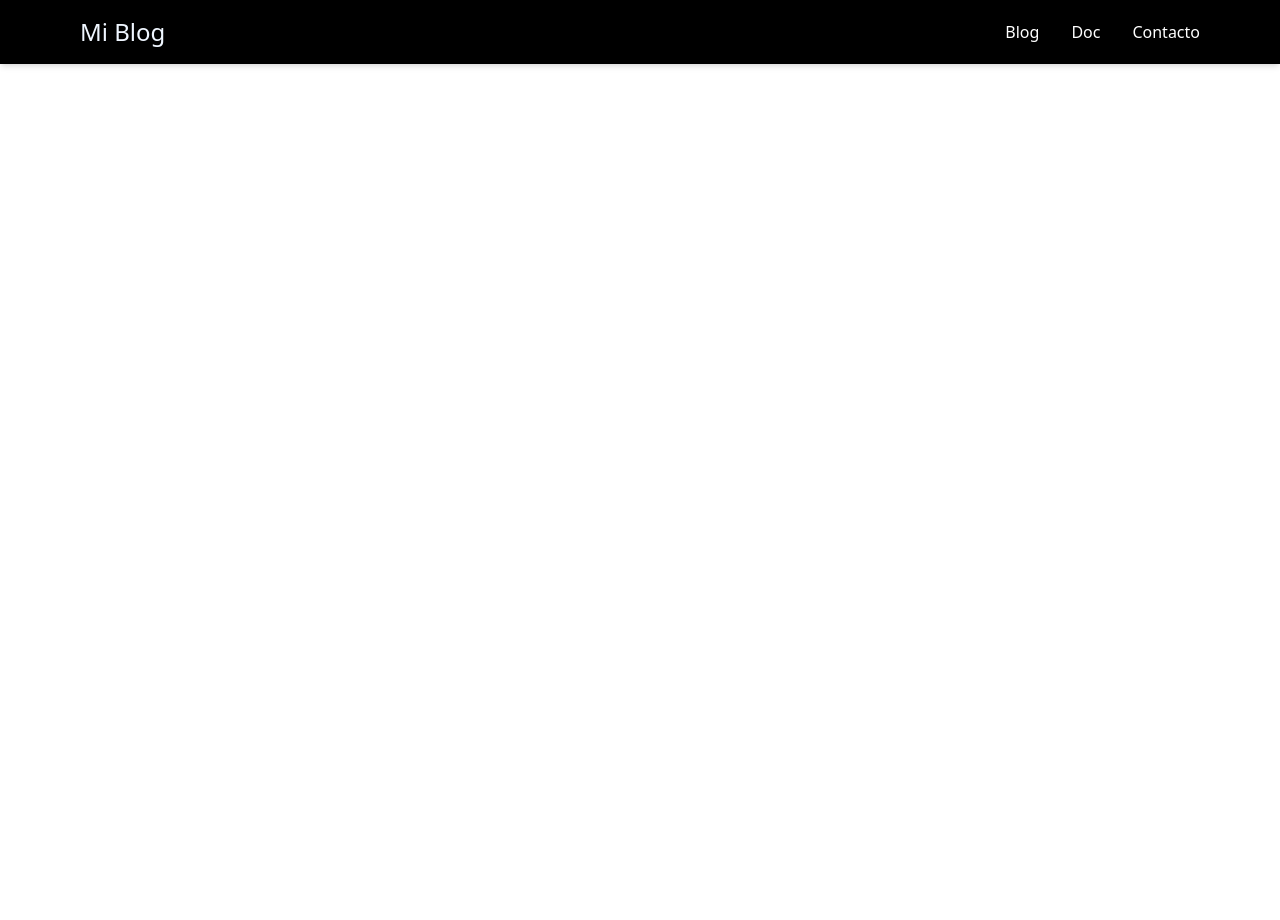
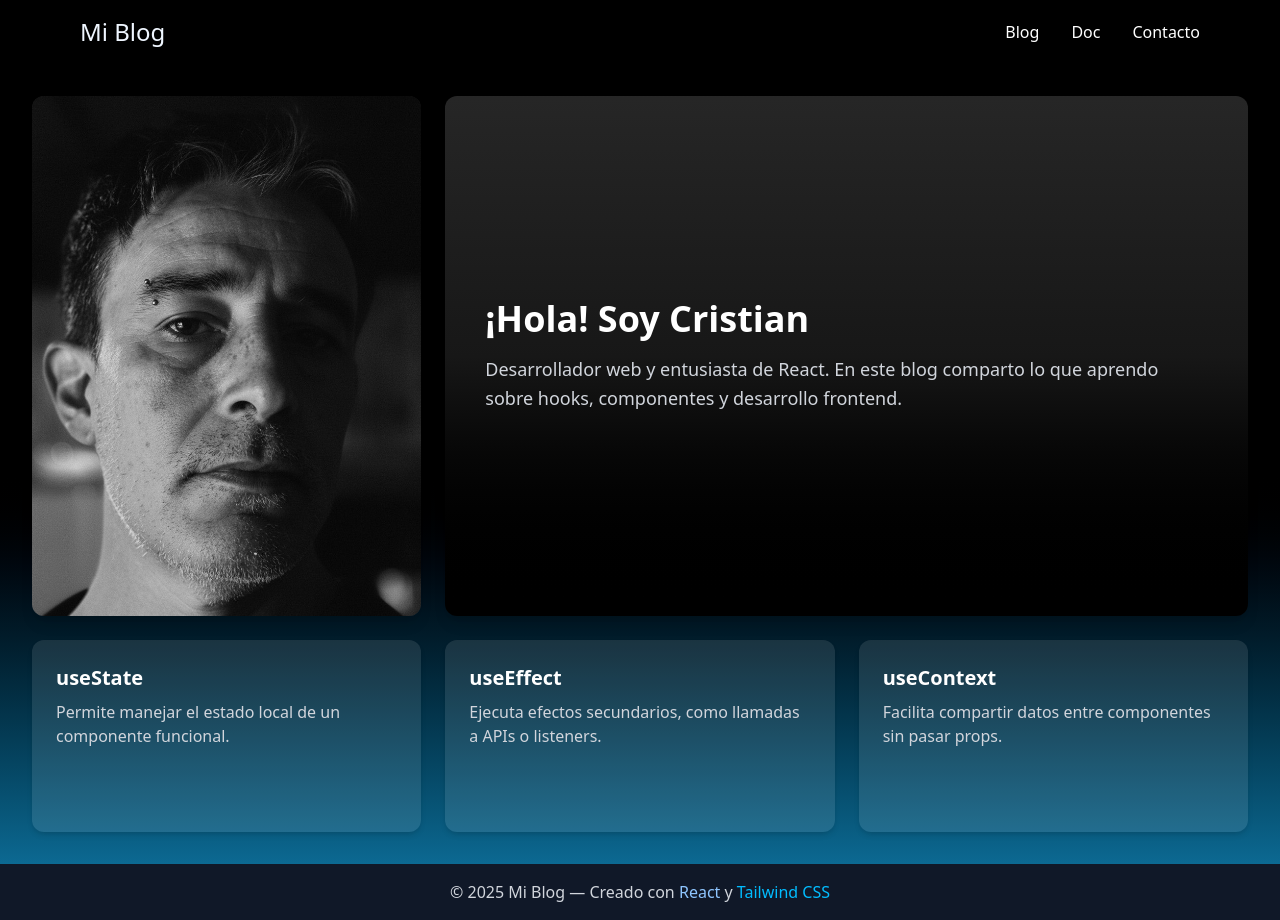
Before and after one commit to Cris7ian-tech/Blog, a React (Vite) app: page / in a window 1280 px wide. Before the commit the page ends 800 px from the top, so only its background shows below. Built offline with nearby package versions, Linux system fonts and the light colour scheme.

Commit message:
layaout en proceso

```diff
--- a/src/App.tsx
+++ b/src/App.tsx
@@ -1,11 +1,26 @@
 import Navbar from "./components/Navbar";
+import MainLayout from "./pages/MainLayout";
 import "./index.css";
 
 function App() {
   return (
     <>
     <div className="App">
-      <Navbar />
+      <header>
+        <Navbar />
+      </header>
+
+      <main>
+        <MainLayout />
+      </main>
+
+      <footer className="bg-gray-900 text-gray-300 text-center py-4">
+        <p>
+          © {new Date().getFullYear()} Mi Blog — Creado con{" "}
+          <span className="text-blue-300">React</span> y{" "}
+          <span className="text-sky-400">Tailwind CSS</span>
+        </p>
+      </footer>
     </div>
     </>
   );
--- /dev/null
+++ b/src/pages/MainLayout.tsx
@@ -0,0 +1,46 @@
+import React from 'react';
+
+
+const MainLayout: React.FC = () => {
+  return (
+    <>
+    <main className="min-h-screen bg-gradient-to-b from-black via-black to-[#0c6992] text-white p-8 grid grid-cols-3 gap-6">
+  {/* Imagen */}
+  <section className="col-span-1 bg-white/10 rounded-xl overflow-hidden shadow-lg flex items-center justify-center">
+    <img
+      src="/src/assets/Perfil-blog.jpg"
+      alt="Cristian Lucero"
+      className="w-full h-full object-cover"
+    />
+  </section>
+
+  {/* Presentación */}
+  <section className="col-span-2 bg-gradient-to-b from-neutral-800 via-neutral-900 to-black rounded-xl shadow-lg flex flex-col justify-center p-10">
+    <h1 className="text-4xl font-bold mb-4">¡Hola! Soy Cristian</h1>
+    <p className="text-lg text-gray-300 leading-relaxed">
+      Desarrollador web y entusiasta de React. En este blog comparto lo que aprendo sobre hooks, componentes y desarrollo frontend.
+    </p>
+  </section>
+
+  {/* Artículos */}
+  <section className="col-span-3 grid grid-cols-3 gap-6">
+    <article className="bg-white/10 rounded-xl p-6 shadow-md hover:bg-white/20 transition">
+      <h2 className="text-xl font-semibold mb-2">useState</h2>
+      <p className="text-gray-300">Permite manejar el estado local de un componente funcional.</p>
+    </article>
+    <article className="bg-white/10 rounded-xl p-6 shadow-md hover:bg-white/20 transition">
+      <h2 className="text-xl font-semibold mb-2">useEffect</h2>
+      <p className="text-gray-300">Ejecuta efectos secundarios, como llamadas a APIs o listeners.</p>
+    </article>
+    <article className="bg-white/10 rounded-xl p-6 shadow-md hover:bg-white/20 transition">
+      <h2 className="text-xl font-semibold mb-2">useContext</h2>
+      <p className="text-gray-300">Facilita compartir datos entre componentes sin pasar props.</p>
+    </article>
+  </section>
+</main>
+
+    </>
+  );
+}
+
+export default MainLayout;
```
Also changed, not shown: src/App.css (+16 -0 lines), src/assets/Perfil-blog.jpg (added).
